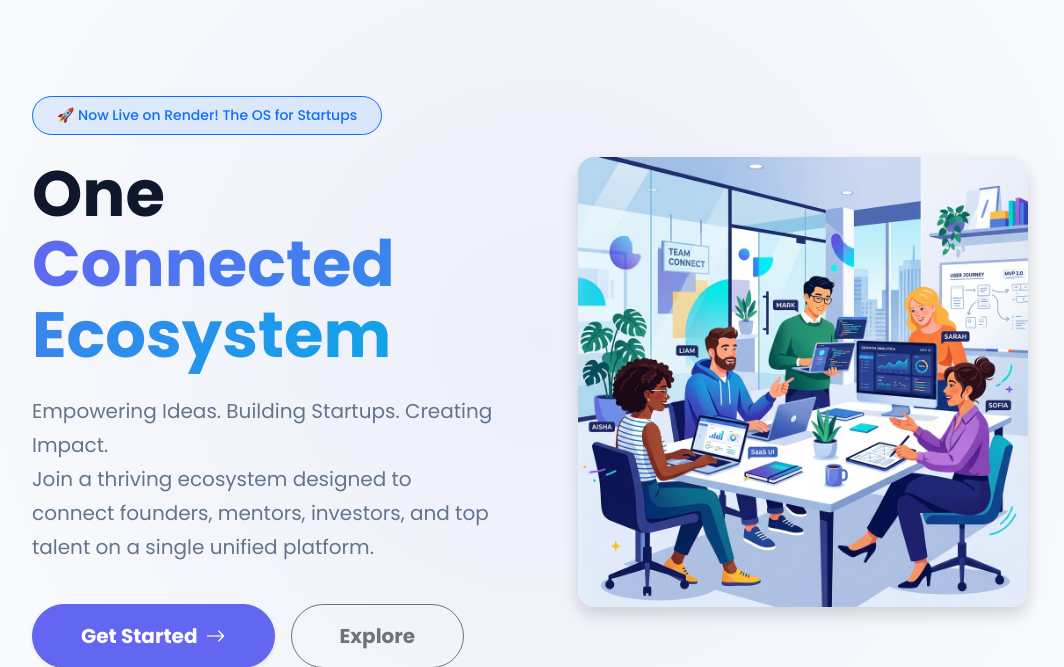
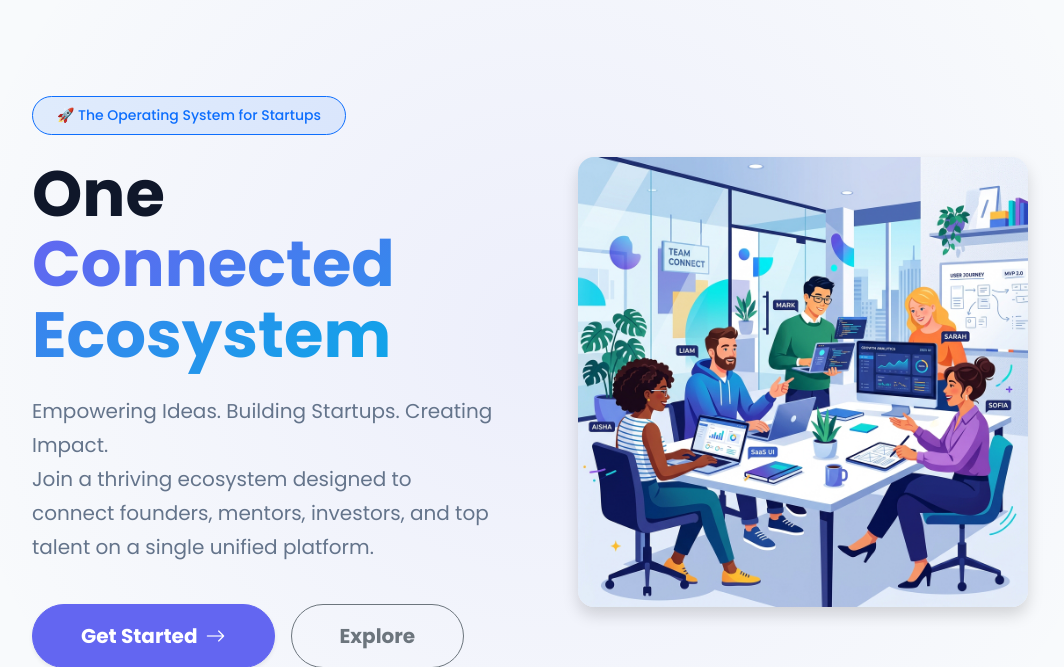
Before and after one commit to Vineet375/Startup_Sphere, a Django app: page / in a window 1280 px wide; the page is wider, and only the part inside the window is pictured. Shown: the part 62-729 px from the top of that part, without its empty margins (98-1162 px from the left). Run offline with Django 5.2, Linux system fonts and the light colour scheme.

Commit message:
Revert landing page test text back to normal

```diff
--- a/startup_sphere/templates/core/landing.html
+++ b/startup_sphere/templates/core/landing.html
@@ -121,7 +121,7 @@
         <div class="row align-items-center">
             <div class="col-lg-6 mb-5 mb-lg-0 pe-lg-5">
                 <div class="mb-4 d-inline-block px-4 py-2 rounded-pill border border-primary bg-primary bg-opacity-10 text-primary fw-medium small">
-                    🚀 Now Live on Render! The OS for Startups
+                    🚀 The Operating System for Startups
                 </div>
                 <h1 class="hero-title">One <span>Connected Ecosystem</span></h1>
                 <p class="hero-subtitle ms-0">Empowering Ideas. Building Startups. Creating Impact.<br>Join a thriving ecosystem designed to connect founders, mentors, investors, and top talent on a single unified platform.</p>
```
